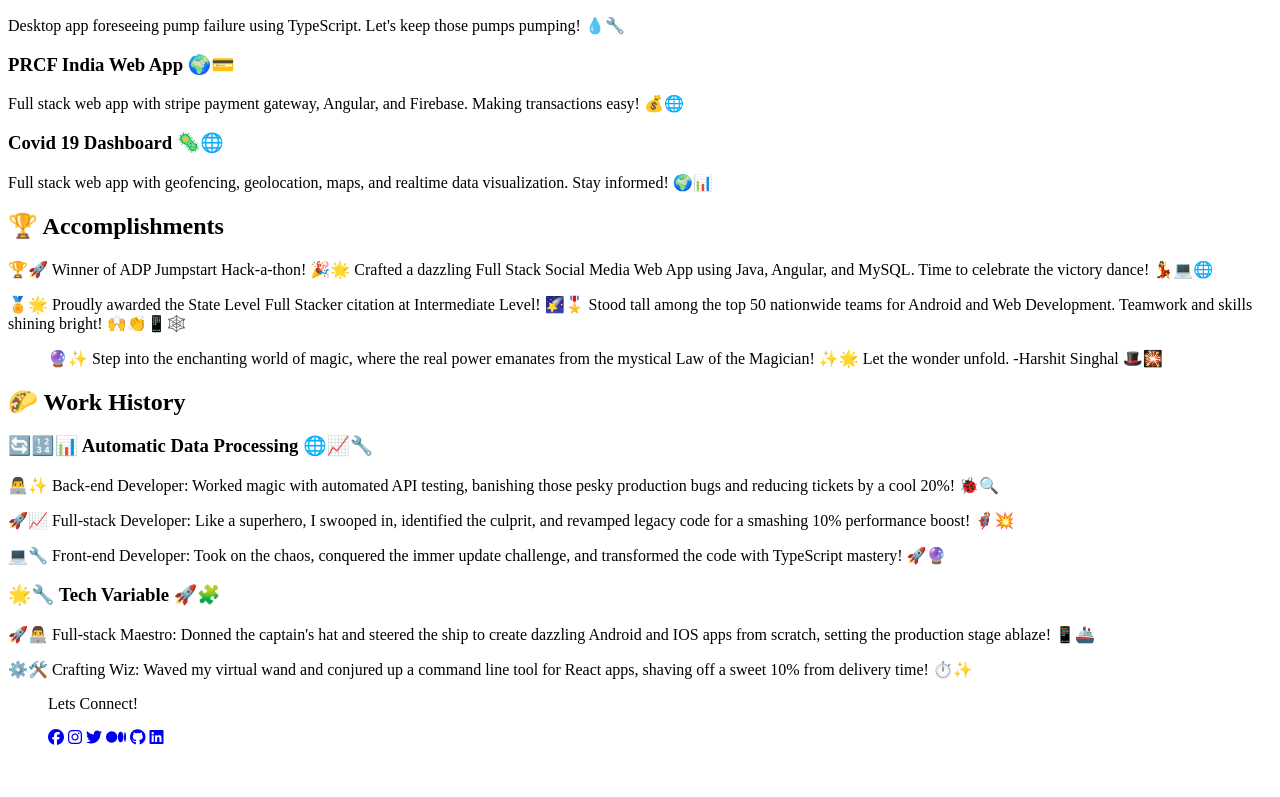
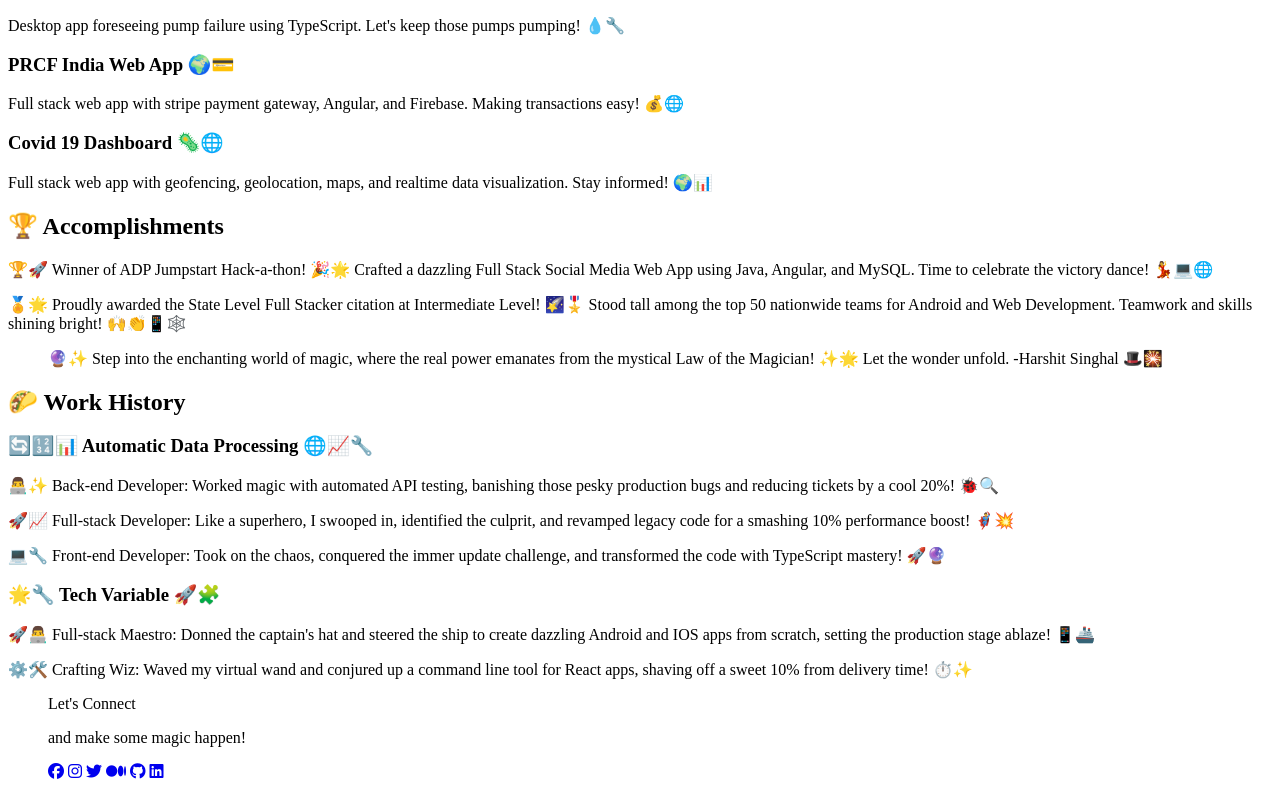
Before and after one commit to harshitsnghl/portfolio, a plain HTML site: page index.html in a window 1280 px wide. Shown: the part 1195-1992 px from the top of the page. Before the commit the page ends 1958 px from the top, so only its background shows below. Drawn offline with Linux system fonts and the light colour scheme.

Commit message:
Let's connect text update

```diff
--- a/index.html
+++ b/index.html
@@ -28,7 +28,7 @@
       <blockquote>
         <p>I like doing magic.</p><br>
         <p class="subtext">
-          🔮😃 It is my passion and derive pure joy from crafting wonder and weaving it into the very fabric of reality.🌟🎩</p>
+          🔮😃 It is my passion and I derive pure joy from crafting wonder and weaving it into the very fabric of reality.🌟🎩</p>
         </p>
       </blockquote>
 
@@ -110,7 +110,8 @@
       </section>
 
       <blockquote>
-        <p class="center">Lets Connect!</p>
+        <p class="center">Let's Connect</p>
+        <p class="subtext center">and make some magic happen!</p>
         <div class="social-icons">
           <a href="https://www.facebook.com/harshit.singhal.7355/" target="_blank"><i class="fab fa-facebook"></i></a>
           <a href="https://www.instagram.com/harshitsinghal__" target="_blank"><i class="fab fa-instagram"></i></a>
```
